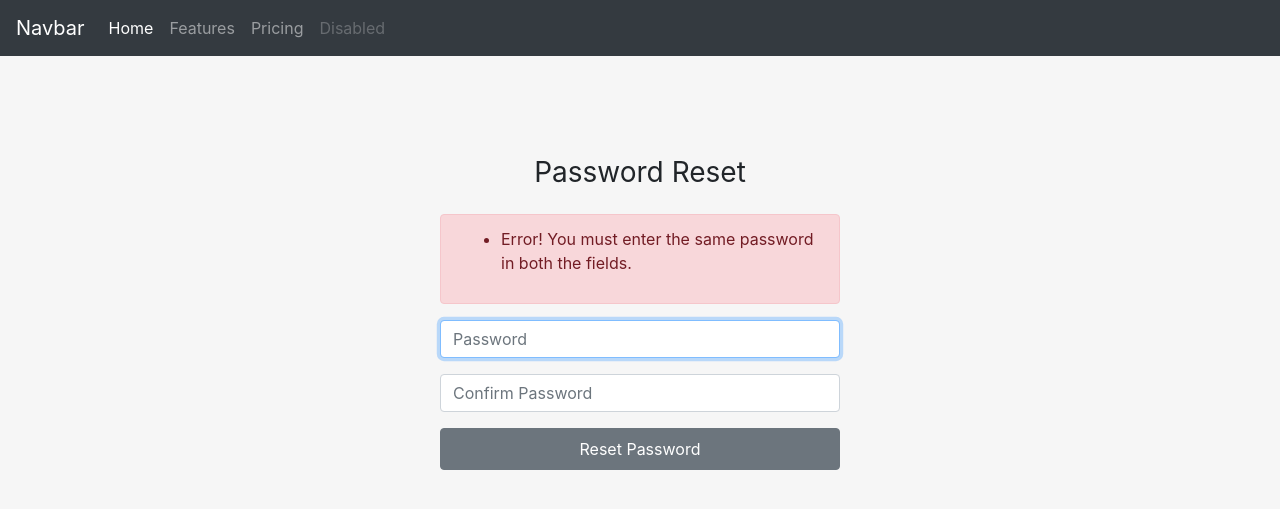
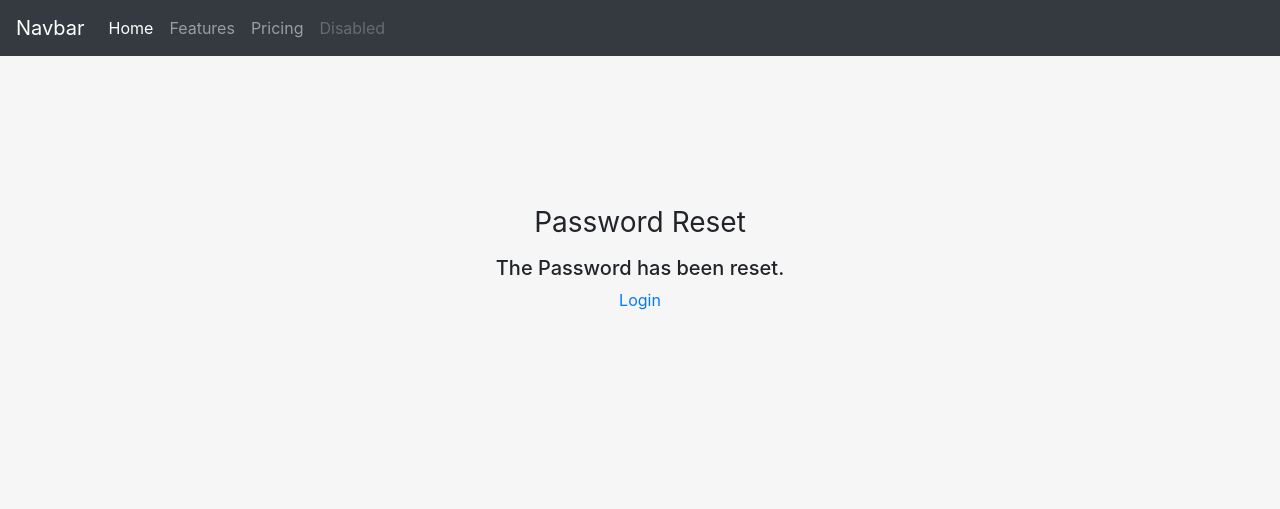
Before and after one commit to bamblebam/Automatic-Answer-grading-using-ML, a Python web app: template templates/Password_4.html in a window 1280 px wide. Shown: the top 509 px of the page. Run offline with Jinja, Linux system fonts and the light colour scheme; the template is opened without the code that fills it, so the values that code supplies are empty; some libraries are stand-ins or nearby versions.

Commit message:
frontend changes

```diff
--- a/templates/Password_4.html
+++ b/templates/Password_4.html
@@ -50,27 +50,13 @@
         </div>
     </nav>
 
-
-    <div class="container container_password4">
+    <div class="container container_password">
         <div class="text-center mb-4">
 
             <h1 class="h3 mb-3 font-weight-normal">Password Reset</h1>
+            <h5>The Password has been reset.</h5>
+            <a href="http://127.0.0.1:5500/templates/Login.html" class="text-center">
+                <p>Login</p>
+            </a>
         </div>
-        <form action="" method="post">
-
-            <div class="form-mw mx-auto w-100">
-
-                <div class="alert alert-danger ">
-                    <ul class="errorlist"><li>Error! You must enter the same password in both the fields.</li></ul>
-                </div>
-
-                <div class="form-group my-3">
-                    <input type="password" id="inputPassword" class="form-control" placeholder="Password" required="" autofocus="" name="password1">
-                </div>
-                <div class="form-group my-3">
-                    <input type="password" id="inputPassword1" class="form-control" placeholder="Confirm Password" required="" autofocus="" name="password2">
-                </div>
-                <button type="submit" class="btn btn-secondary w-100 p-2">Reset Password</button>
-            </div>
-        </form>
     </div>
```
Also changed, not shown: templates/Password_2.html (+1 -15 lines), templates/Password_3.html (+13 -4 lines).
